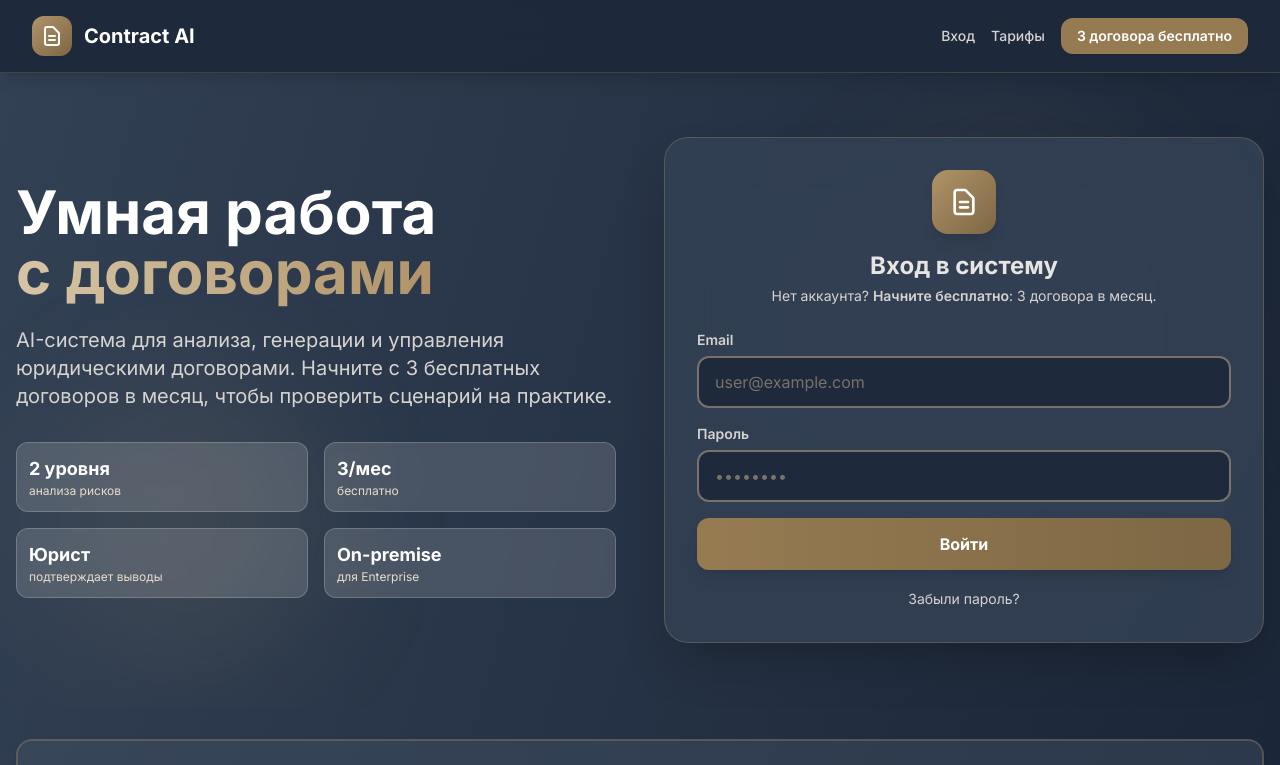
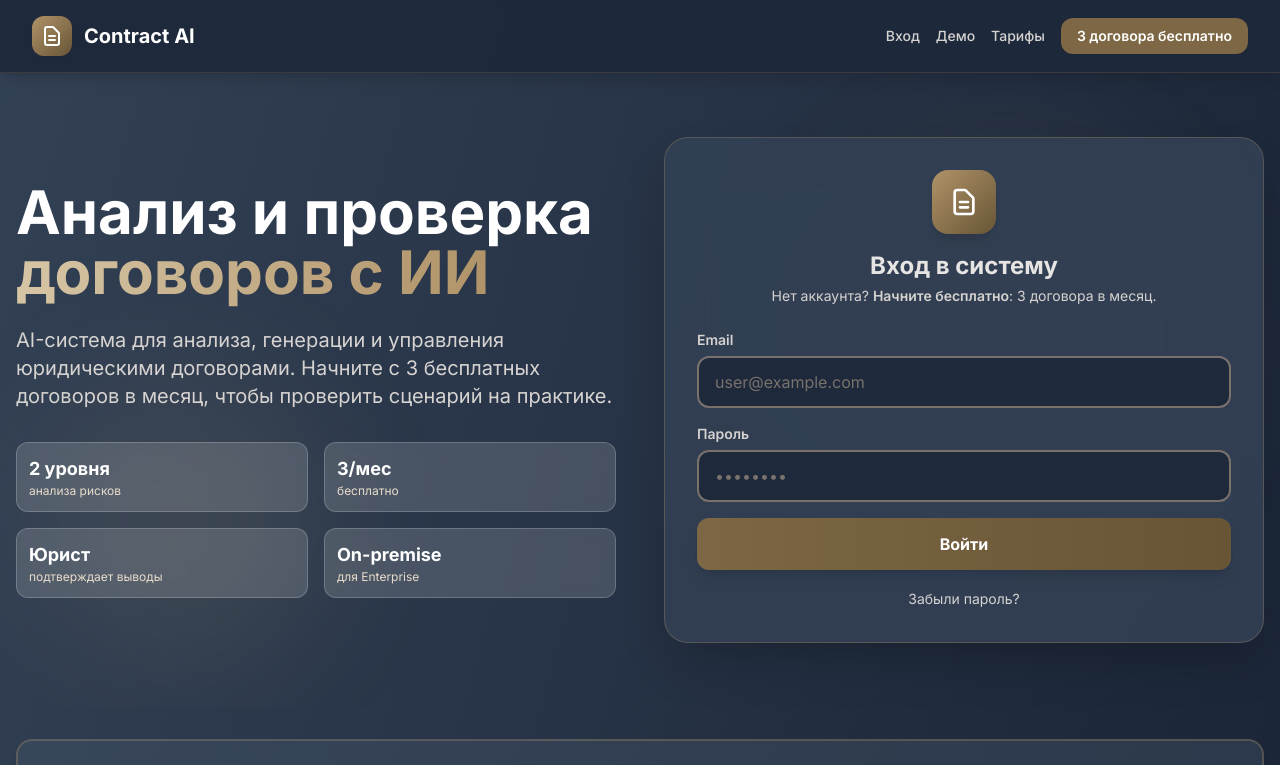
Before and after one commit to Andrew821667/Contract-AI-System-, a Next.js app in the folder frontend/: page / in a window 1280 px wide. Shown: the top 765 px of the page. Built offline with nearby package versions, Linux system fonts and the light colour scheme; no server answers.

Commit message:
Improve homepage SEO and accessibility (#43)
Refine homepage metadata and semantics, add noindex layouts and manifest assets, and improve accessibility and LCP rendering.

```diff
--- a/frontend/src/app/HomeClient.tsx
+++ b/frontend/src/app/HomeClient.tsx
@@ -36,7 +36,7 @@ export default function Home() {
     try {
       const response = await api.login({ username: email, password })
       toast.success(`Добро пожаловать, ${response.user.name}!`, {
-        style: { borderRadius: '12px', background: '#967b52', color: '#fff' },
+        style: { borderRadius: '12px', background: '#7d6744', color: '#fff' },
       })
       router.push('/dashboard')
     } catch (error: any) {
@@ -162,7 +162,8 @@ export default function Home() {
               className="flex items-center space-x-4"
             >
               <a href="#login" className="text-stone-300 hover:text-white transition text-sm font-medium">Вход</a>
-              <a href="#pricing" className="text-stone-300 hover:text-white transition text-sm font-medium">Тарифы</a>
+              <a href="/demo" className="hidden text-stone-300 hover:text-white transition text-sm font-medium md:inline">Демо</a>
+              <a href="#pricing" className="hidden text-stone-300 hover:text-white transition text-sm font-medium sm:inline">Тарифы</a>
               <Button variant="primary" size="sm" href="/register">
                 3 договора бесплатно
               </Button>
@@ -171,6 +172,7 @@ export default function Home() {
         </div>
       </nav>
 
+      <main>
       {/* Hero Section с формой входа */}
       <section className="relative overflow-hidden py-16 px-4">
         <div className="absolute inset-0 overflow-hidden pointer-events-none">
@@ -181,15 +183,11 @@ export default function Home() {
         <div className="max-w-7xl mx-auto relative z-10">
           <div className="grid grid-cols-1 lg:grid-cols-2 gap-12 items-center">
             {/* Левая часть — текст */}
-            <motion.div
-              initial={{ opacity: 0, x: -30 }}
-              animate={{ opacity: 1, x: 0 }}
-              transition={{ duration: 0.6 }}
-            >
+            <div>
               <h1 className="text-5xl md:text-6xl font-bold mb-6 leading-tight">
-                <span className="text-white">Умная работа</span>
+                <span className="text-white">Анализ и проверка</span>{' '}
                 <br />
-                <span className="bg-gradient-to-r from-primary-300 to-primary-500 bg-clip-text text-transparent">с договорами</span>
+                <span className="bg-gradient-to-r from-primary-300 to-primary-500 bg-clip-text text-transparent">договоров с ИИ</span>
               </h1>
               <p className="text-lg md:text-xl text-stone-300 mb-8 leading-relaxed">
                 AI-система для анализа, генерации и управления юридическими договорами.
@@ -210,7 +208,7 @@ export default function Home() {
                   </div>
                 ))}
               </div>
-            </motion.div>
+            </div>
 
             {/* Правая часть — форма входа */}
             <motion.div
@@ -496,9 +494,14 @@ export default function Home() {
               </Card>
             </div>
 
-            <Button variant="primary" size="lg" onClick={() => router.push('/pricing')}>
-              Форматы и условия запуска
-            </Button>
+            <div className="flex flex-col justify-center gap-3 sm:flex-row">
+              <Button variant="primary" size="lg" onClick={() => router.push('/pricing')}>
+                Форматы и условия запуска
+              </Button>
+              <Button variant="outline" size="lg" href="/demo">
+                Как работает бесплатный режим
+              </Button>
+            </div>
           </motion.div>
         </div>
       </section>
@@ -534,6 +537,7 @@ export default function Home() {
           </motion.div>
         </div>
       </section>
+      </main>
 
       {/* Footer */}
       <footer className="bg-slate-800/95 backdrop-blur-lg border-t border-primary-600/30 py-12 px-4">
@@ -552,16 +556,17 @@ export default function Home() {
             </div>
 
             <div>
-              <h4 className="font-bold text-white mb-4">Продукт</h4>
+              <p className="font-bold text-white mb-4">Продукт</p>
               <ul className="space-y-2 text-sm text-stone-300">
                 <li><a href="/pricing" className="hover:text-white transition">Тарифы</a></li>
+                <li><a href="/demo" className="hover:text-white transition">Бесплатный режим</a></li>
                 <li><a href="/register" className="hover:text-white transition">3 договора бесплатно</a></li>
                 <li><a href="#login" className="hover:text-white transition">Вход</a></li>
               </ul>
             </div>
 
             <div>
-              <h4 className="font-bold text-white mb-4">Контакты</h4>
+              <p className="font-bold text-white mb-4">Контакты</p>
               <ul className="space-y-2 text-sm text-stone-300">
                 <li><a href="https://t.me/legal_ai_helper_new_bot" target="_blank" rel="noopener noreferrer" className="hover:text-white transition">Telegram-бот</a></li>
                 <li><a href="/pricing" className="hover:text-white transition">Для бизнеса</a></li>
@@ -569,7 +574,7 @@ export default function Home() {
             </div>
 
             <div>
-              <h4 className="font-bold text-white mb-4">Правовая информация</h4>
+              <p className="font-bold text-white mb-4">Правовая информация</p>
               <ul className="space-y-2 text-sm text-stone-300">
                 <li><a href="/privacy" className="hover:text-white transition">Политика конфиденциальности</a></li>
                 <li><a href="/terms" className="hover:text-white transition">Условия использования</a></li>
--- a/frontend/src/app/demo/page.tsx
+++ b/frontend/src/app/demo/page.tsx
@@ -1,4 +1,11 @@
+import type { Metadata } from 'next'
 import Link from 'next/link'
+
+export const metadata: Metadata = {
+  title: 'Бесплатная проверка договора с ИИ',
+  description: 'Как проверить собственный договор в Contract AI: регистрация, загрузка файла, анализ рисков и бесплатный лимит до 3 договоров в месяц.',
+  alternates: { canonical: '/demo' },
+}
 
 export default function DemoPage() {
   return (
--- /dev/null
+++ b/frontend/src/app/login/layout.tsx
@@ -0,0 +1,10 @@
+import type { Metadata } from 'next'
+
+export const metadata: Metadata = {
+  title: 'Вход',
+  robots: { index: false, follow: false, nocache: true },
+}
+
+export default function LoginLayout({ children }: { children: React.ReactNode }) {
+  return children
+}
--- /dev/null
+++ b/frontend/src/app/manifest.ts
@@ -0,0 +1,15 @@
+import type { MetadataRoute } from 'next'
+
+export default function manifest(): MetadataRoute.Manifest {
+  return {
+    name: 'Contract AI System',
+    short_name: 'Contract AI',
+    description: 'Анализ и проверка юридических договоров с ИИ',
+    start_url: '/',
+    display: 'standalone',
+    background_color: '#1e293b',
+    theme_color: '#7d6744',
+    lang: 'ru',
+    icons: [{ src: '/icon.svg', sizes: 'any', type: 'image/svg+xml' }],
+  }
+}
--- a/frontend/src/app/page.tsx
+++ b/frontend/src/app/page.tsx
@@ -5,7 +5,7 @@ import HomeClient from './HomeClient'
 const siteUrl = (process.env.NEXT_PUBLIC_CONTRACT_SITE_URL || 'https://contract.ai-verdict.ru').replace(/\/$/, '')
 
 export const metadata: Metadata = {
-  title: 'Анализ договоров с ИИ',
+  title: { absolute: 'Анализ и проверка договоров с ИИ | Contract AI' },
   description:
     'Contract AI System анализирует договоры, выделяет юридические риски и помогает готовить правки. Бесплатно — до 3 договоров в месяц.',
   alternates: { canonical: '/' },
--- a/frontend/src/app/pricing/layout.tsx
+++ b/frontend/src/app/pricing/layout.tsx
@@ -1,22 +1,22 @@
 import type { Metadata } from 'next'
 
 export const metadata: Metadata = {
-  title: 'Тарифы',
-  description: 'Тарифы Contract AI System, бесплатный лимит и варианты перехода к пилоту или рабочему контуру.',
+  title: 'Тарифы и форматы запуска',
+  description: 'Тарифы Contract AI: бесплатный режим до 3 договоров в месяц, пакеты, пилот для команды и Enterprise-контур.',
   alternates: { canonical: '/pricing' },
   openGraph: {
     type: 'website',
     locale: 'ru_RU',
     siteName: 'Contract AI System',
     url: '/pricing',
-    title: 'Тарифы | Contract AI System',
-    description: 'Бесплатный лимит и тарифы для юриста, команды и компании.',
+    title: 'Тарифы и форматы запуска | Contract AI System',
+    description: 'Бесплатный режим, пакеты, пилот для команды и Enterprise-контур.',
     images: [{ url: '/opengraph-image', width: 1200, height: 630, alt: 'Тарифы Contract AI System' }],
   },
   twitter: {
     card: 'summary_large_image',
-    title: 'Тарифы | Contract AI System',
-    description: 'Бесплатный лимит и тарифы для юриста, команды и компании.',
+    title: 'Тарифы и форматы запуска | Contract AI System',
+    description: 'Бесплатный режим, пакеты, пилот для команды и Enterprise-контур.',
     images: ['/twitter-image'],
   },
 }
--- /dev/null
+++ b/frontend/src/app/register/layout.tsx
@@ -0,0 +1,10 @@
+import type { Metadata } from 'next'
+
+export const metadata: Metadata = {
+  title: 'Регистрация',
+  robots: { index: false, follow: false, nocache: true },
+}
+
+export default function RegisterLayout({ children }: { children: React.ReactNode }) {
+  return children
+}
--- a/frontend/tailwind.config.js
+++ b/frontend/tailwind.config.js
@@ -17,8 +17,8 @@ module.exports = {
           300: '#d6c5a5',
           400: '#c4ad82',
           500: '#b09368',  // Warm tan
-          600: '#967b52',  // Soft brown — buttons, logo
-          700: '#7d6744',
+          600: '#7d6744',  // Accessible brown for buttons and logo
+          700: '#675536',
           800: '#5c4c33',
           900: '#3d3323',
           950: '#241e15',
@@ -113,8 +113,8 @@ module.exports = {
       backgroundImage: {
         'gradient-radial': 'radial-gradient(var(--tw-gradient-stops))',
         'gradient-conic': 'conic-gradient(from 180deg at 50% 50%, var(--tw-gradient-stops))',
-        'gradient-primary': 'linear-gradient(135deg, #967b52 0%, #b09368 100%)',
-        'gradient-secondary': 'linear-gradient(135deg, #7d6744 0%, #967b52 100%)',
+        'gradient-primary': 'linear-gradient(135deg, #7d6744 0%, #b09368 100%)',
+        'gradient-secondary': 'linear-gradient(135deg, #675536 0%, #7d6744 100%)',
         'gradient-success': 'linear-gradient(135deg, #15803d 0%, #22c55e 100%)',
         'gradient-dark': 'linear-gradient(135deg, #1f2937 0%, #111827 100%)',
       },
```
Also changed, not shown: frontend/src/app/icon.svg (added).
